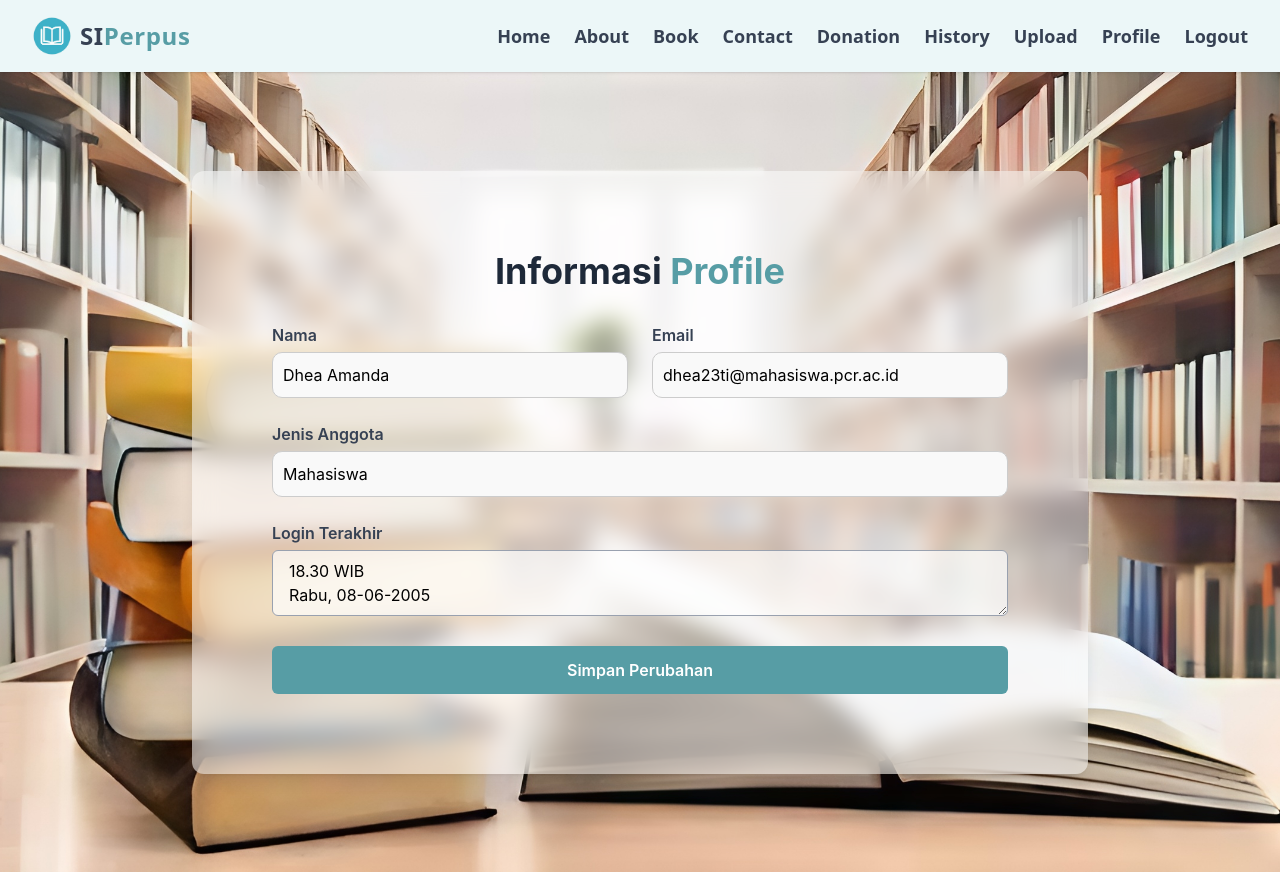
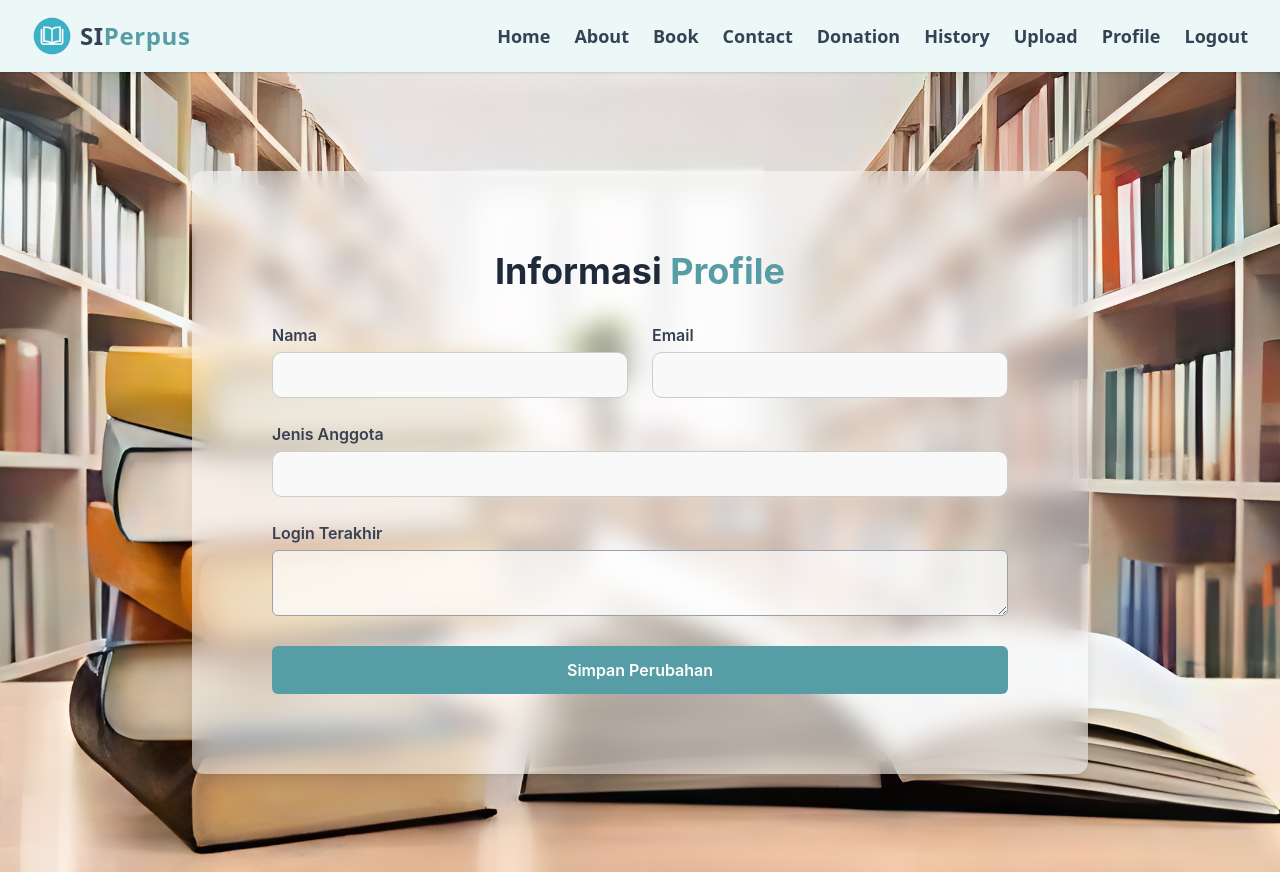
Before and after one commit to MiftahulRizki21/SIPerpus, a React (Vite) app: page /anggota/profile in a window 1280 px wide. Built offline with nearby package versions, Linux system fonts and the light colour scheme.

Commit message:
perubahan

```diff
--- a/src/components/anggota/Profile.jsx
+++ b/src/components/anggota/Profile.jsx
@@ -22,8 +22,6 @@ const Profile = () => {
               <label className="block mb-1 text-gray-700 font-semibold">Nama</label>
               <input
                 type="text"
-                value="Dhea Amanda"
-                readOnly
                 className="w-full px-4 py-2 rounded-md border border-gray-400 bg-white/70 focus:outline-none"
               />
             </div>
@@ -31,8 +29,6 @@ const Profile = () => {
               <label className="block mb-1 text-gray-700 font-semibold">Email</label>
               <input
                 type="email"
-                value="dhea23ti@mahasiswa.pcr.ac.id"
-                readOnly
                 className="w-full px-4 py-2 rounded-md border border-gray-400 bg-white/70 focus:outline-none"
               />
             </div>
@@ -43,8 +39,6 @@ const Profile = () => {
             <label className="block mb-1 text-gray-700 font-semibold">Jenis Anggota</label>
             <input
               type="text"
-              value="Mahasiswa"
-              readOnly
               className="w-full px-4 py-2 rounded-md border border-gray-400 bg-white/70 focus:outline-none"
             />
           </div>
@@ -53,9 +47,7 @@ const Profile = () => {
           <div>
             <label className="block mb-1 text-gray-700 font-semibold">Login Terakhir</label>
             <textarea
-              readOnly
-              value={`18.30 WIB\nRabu, 08-06-2005`}
-              rows={2}
+
               className="w-full px-4 py-2 rounded-md border border-gray-400 bg-white/70 focus:outline-none whitespace-pre-line"
             />
           </div>
```
